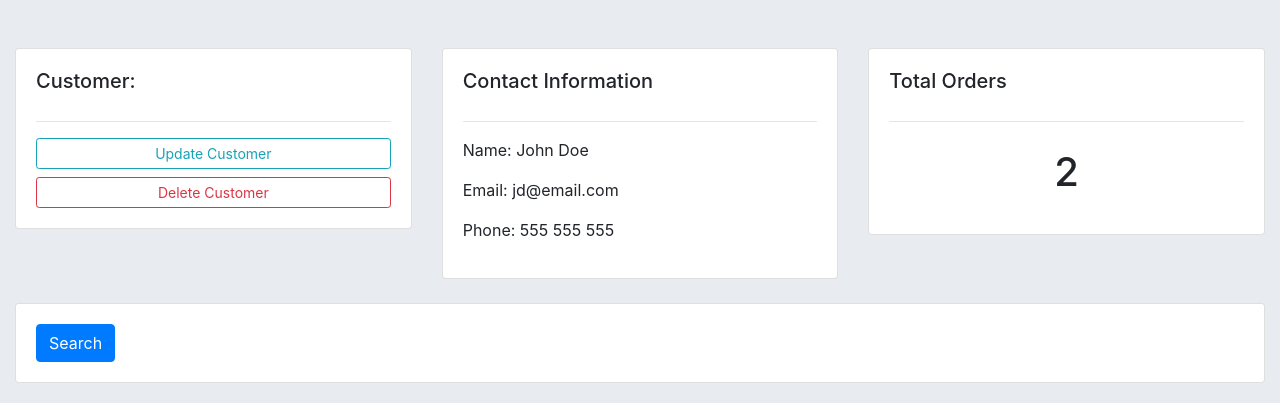
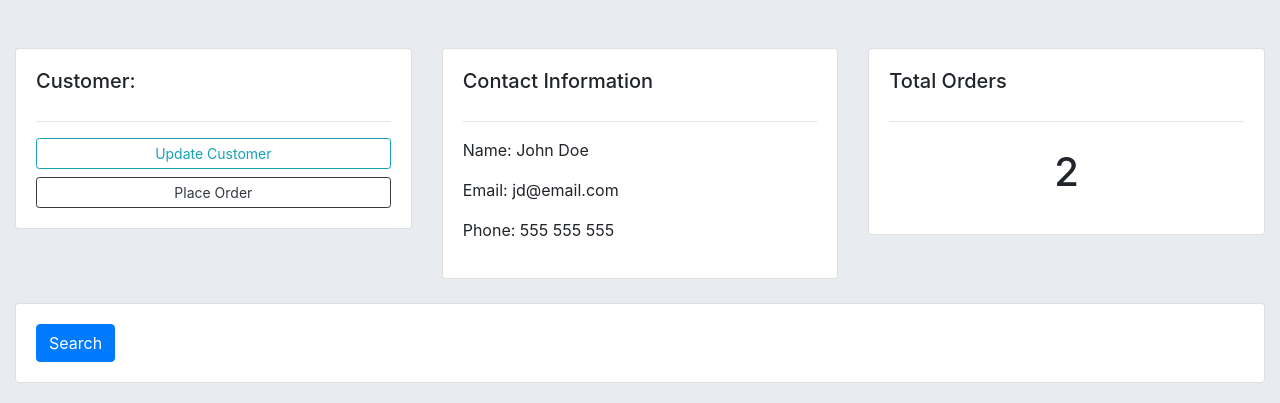
Before and after one commit to KamilOblej/django-crm, a Django app: page /customer/1/ in a window 1280 px wide. Shown: the part 99-502 px from the top of the page. Run offline with Django 3.2, Linux system fonts and the light colour scheme; data comes from the database, SQL or seed files in the repository; both versions use the stored data as it was after the commit; some libraries are stand-ins or nearby versions.

Commit message:
change create orders

```diff
--- a/accounts/templates/accounts/customer.html
+++ b/accounts/templates/accounts/customer.html
@@ -9,7 +9,8 @@
             <h5 class="card-title">Customer:</h5>
             <hr>
             <a href="" class="btn btn-outline-info btn-sm btn-block">Update Customer</a>
-            <a href="" class="btn btn-outline-danger btn-sm btn-block">Delete Customer</a>
+            <a href="{% url 'create_order' customer.id %}" class="btn btn-outline-dark btn-sm btn-block">Place
+                Order</a>
         </div>
     </div>
 
--- a/accounts/templates/accounts/dashboard.html
+++ b/accounts/templates/accounts/dashboard.html
@@ -33,7 +33,6 @@
         <h5>LAST 5 ORDERS</h5>
         <hr>
         <div class="card card-body">
-            <a href="{% url 'create_order' %}" class="btn btn-primary btn-sm block">Create Order</a>
             <table class="table table-sm">
                 <tr>
                     <th>Product</th>
--- a/accounts/templates/accounts/delete.html
+++ b/accounts/templates/accounts/delete.html
@@ -3,9 +3,9 @@
 
 {% block content %}
 <div class="row">
-    <div class="col col-3">
+    <div class="col col-md-6">
 
-        <div class="card">
+        <div class="card card-body">
             <p class="card-title">Are you sure you want to delete {{item}}?</p>
             <form action="{% url 'delete_order' item.id %}" method="POST">
                 {% csrf_token %}
--- a/accounts/urls.py
+++ b/accounts/urls.py
@@ -8,7 +8,7 @@ urlpatterns = [
     path('customer/<str:pk_test>/', views.customer, name='customer'),
     path('products/', views.products, name='products'),
 
-    path('create_order/', views.create_order, name='create_order'),
+    path('create_order/<str:pk>', views.create_order, name='create_order'),
     path('update_order/<str:pk>', views.update_order, name='update_order'),
     path('delete_order/<str:pk>', views.delete_order, name='delete_order'),
 ]
--- a/accounts/views.py
+++ b/accounts/views.py
@@ -1,5 +1,6 @@
 from django.shortcuts import render, redirect
 from django.http import HttpResponse
+from django.forms import inlineformset_factory
 
 from . models import Product, Order, Customer
 from . forms import OrderForm
@@ -46,19 +47,23 @@ def products(request):
     return render(request, 'accounts/products.html', {'products': products})
 
 
-def create_order(request):
+def create_order(request, pk):
+    OrderFormSet = inlineformset_factory(
+        Customer, Order, fields=('product', 'status'), extra=10)
+    customer = Customer.objects.get(id=pk)
+    formset = OrderFormSet(queryset=Order.objects.none(), instance=customer)
 
-    form = OrderForm()
+    # form = OrderForm(initial={'customer': customer})
 
     if request.method == 'POST':
         # print('Printing', request.POST)
-        form = OrderForm(request.POST)
-        if form.is_valid():
-            form.save()
+        formset = OrderFormSet(request.POST, instance=customer)
+        if formset.is_valid():
+            formset.save()
             return redirect('/')
 
     context = {
-        'form': form,
+        'formset': formset,
     }
     return render(request, 'accounts/order_form.html', context)
 
```
Also changed, not shown: accounts/templates/accounts/order_form.html (+15 -5 lines), db.sqlite3.
